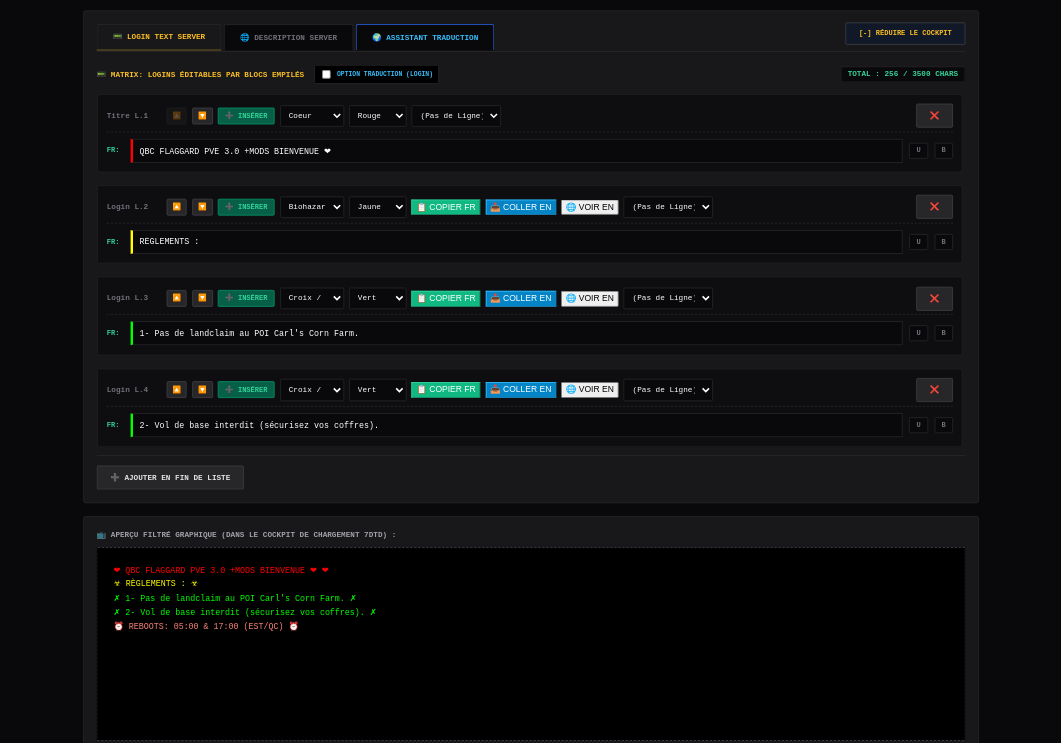
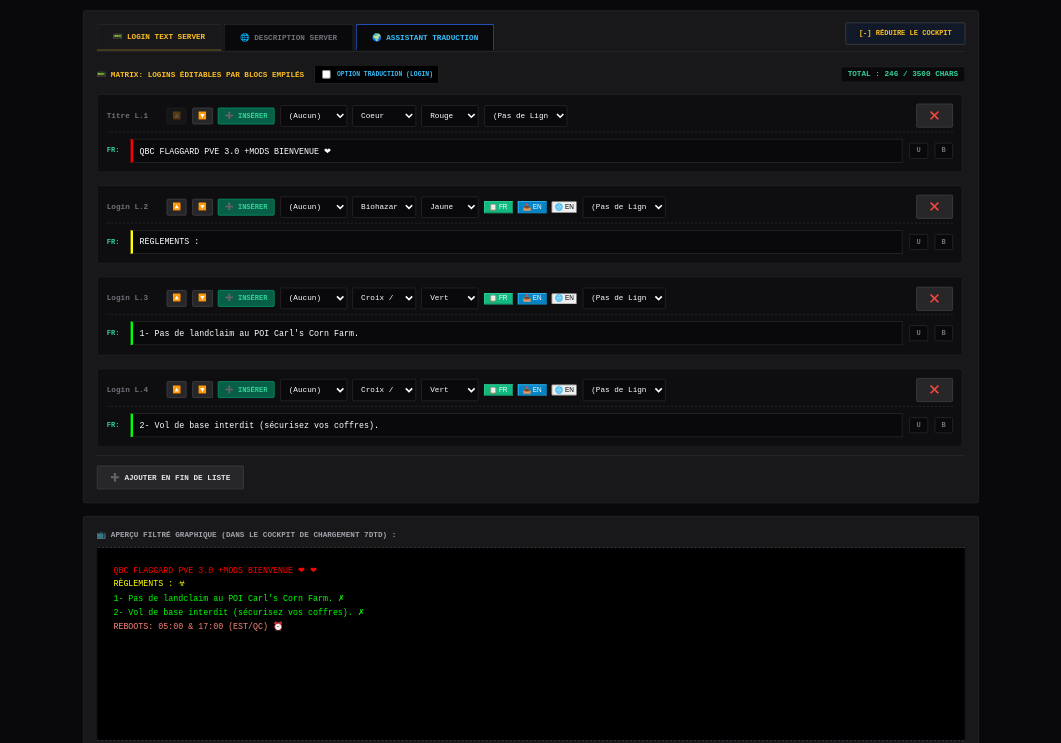
Before and after one commit to LaTrouTe11/7DTD-LOGIN-DESC-SIMUL, a plain HTML site: page index.html in a window 1280 px wide. Shown: the part 64-807 px from the top of the page, without its empty margins (109-1170 px from the left). Drawn offline with Linux system fonts and the light colour scheme.

Commit message:
Add files via upload

```diff
--- a/script.js
+++ b/script.js
@@ -11,21 +11,21 @@ let qbcDatabase = {
     '7dtd_core': {
         name: "QBC FLAGGARD PVE 3.0 (CORE)",
         loginLines: [
-            { symbol: "❤", text: "QBC FLAGGARD PVE 3.0 +MODS BIENVENUE ❤", text_en: "", color: "ff0000", border_style: "none", show_english: false, style_fr: {u:false,b:false}, style_en: {u:false,b:false} },
-            { symbol: "☣", text: "RÈGLEMENTS :", text_en: "", color: "ffff00", border_style: "none", show_english: false, style_fr: {u:false,b:false}, style_en: {u:false,b:false} },
-            { symbol: "✗", text: "1- Pas de landclaim au POI Carl's Corn Farm.", text_en: "", color: "00ff00", border_style: "none", show_english: false, style_fr: {u:false,b:false}, style_en: {u:false,b:false} },
-            { symbol: "✗", text: "2- Vol de base interdit (sécurisez vos coffres).", text_en: "", color: "00ff00", border_style: "none", show_english: false, style_fr: {u:false,b:false}, style_en: {u:false,b:false} },
-            { symbol: "⏰", text: "REBOOTS: 05:00 & 17:00 (EST/QC)", text_en: "", color: "F88379", border_style: "none", show_english: false, style_fr: {u:false,b:false}, style_en: {u:false,b:false} }
+            { symbol: "❤", symbol_start: "", text: "QBC FLAGGARD PVE 3.0 +MODS BIENVENUE ❤", text_en: "", color: "ff0000", border_style: "none", show_english: false, style_fr: {u:false,b:false}, style_en: {u:false,b:false} },
+            { symbol: "☣", symbol_start: "", text: "RÈGLEMENTS :", text_en: "", color: "ffff00", border_style: "none", show_english: false, style_fr: {u:false,b:false}, style_en: {u:false,b:false} },
+            { symbol: "✗", symbol_start: "", text: "1- Pas de landclaim au POI Carl's Corn Farm.", text_en: "", color: "00ff00", border_style: "none", show_english: false, style_fr: {u:false,b:false}, style_en: {u:false,b:false} },
+            { symbol: "✗", symbol_start: "", text: "2- Vol de base interdit (sécurisez vos coffres).", text_en: "", color: "00ff00", border_style: "none", show_english: false, style_fr: {u:false,b:false}, style_en: {u:false,b:false} },
+            { symbol: "⏰", symbol_start: "", text: "REBOOTS: 05:00 & 17:00 (EST/QC)", text_en: "", color: "F88379", border_style: "none", show_english: false, style_fr: {u:false,b:false}, style_en: {u:false,b:false} }
         ],
         descLines: [
-            { symbol: "•", text: "Bienvenue sur l'infrastructure de Varennes.", text_en: "", color: "00ff00", border_style: "none", show_english: false, style_fr: {u:false,b:false}, style_en: {u:false,b:false} },
-            { symbol: "•", text: "Serveur PvE québécois haute performance.", text_en: "", color: "ffffff", border_style: "none", show_english: false, style_fr: {u:false,b:false}, style_en: {u:false,b:false} }
+            { symbol: "•", symbol_start: "", text: "Bienvenue sur l'infrastructure de Varennes.", text_en: "", color: "00ff00", border_style: "none", show_english: false, style_fr: {u:false,b:false}, style_en: {u:false,b:false} },
+            { symbol: "•", symbol_start: "", text: "Serveur PvE québécois haute performance.", text_en: "", color: "ffffff", border_style: "none", show_english: false, style_fr: {u:false,b:false}, style_en: {u:false,b:false} }
         ]
     },
     '7dtd_projectz': {
         name: "QBC FLAGGARD PROJECTZ 3.0",
-        loginLines: [{ symbol: "❤", text: "QBC FLAGGARD ProjectZ 3.0 +MODS ❤", text_en: "", color: "ff0000", border_style: "none", show_english: false, style_fr: {u:false,b:false}, style_en: {u:false,b:false} }],
-        descLines: [{ symbol: "🤖", text: "Gestion ProjectZ 3.0 par les GMs.", text_en: "", color: "ffffff", border_style: "none", show_english: false, style_fr: {u:false,b:false}, style_en: {u:false,b:false} }]
+        loginLines: [{ symbol: "❤", symbol_start: "", text: "QBC FLAGGARD ProjectZ 3.0 +MODS ❤", text_en: "", color: "ff0000", border_style: "none", show_english: false, style_fr: {u:false,b:false}, style_en: {u:false,b:false} }],
+        descLines: [{ symbol: "🤖", symbol_start: "", text: "Gestion ProjectZ 3.0 par les GMs.", text_en: "", color: "ffffff", border_style: "none", show_english: false, style_fr: {u:false,b:false}, style_en: {u:false,b:false} }]
     }
 };
 
@@ -142,7 +142,7 @@ function moveLine(isDesc, i, d) {
 
 function insertLineAt(isDesc, i) {
     const list = isDesc ? qbcDatabase[activeServerId].descLines : qbcDatabase[activeServerId].loginLines;
-    list.splice(i, 0, { symbol: "•", text: "MESSAGE ÉDITABLE", text_en: "", color: "ffffff", border_style: "none", show_english: false, style_fr: {u:false,b:false}, style_en: {u:false,b:false} });
+    list.splice(i, 0, { symbol: "•", symbol_start: "", text: "MESSAGE ÉDITABLE", text_en: "", color: "ffffff", border_style: "none", show_english: false, style_fr: {u:false,b:false}, style_en: {u:false,b:false} });
     if (isDesc) renderDescFormLines(); else renderFormLines();
 }
 
@@ -156,10 +156,18 @@ function toggleLineStyle(isDesc, i, lang, k) {
 function createNewServerInstance() {
     const n = prompt("NOM SERVEUR :"); if (!n || n.trim() === "") return;
     const id = "7dtd_" + Math.random().toString(36).substring(2, 6);
-    qbcDatabase[id] = { name: n.toUpperCase(), loginLines: [{ symbol: "❤", text: "BIENVENUE", text_en: "", color: "ffffff", border_style: "none", show_english: false, style_fr: {u:false,b:false}, style_en: {u:false,b:false} }], descLines: [{ symbol: "•", text: "DESCRIPTION", text_en: "", color: "ffffff", border_style: "none", show_english: false, style_fr: {u:false,b:false}, style_en: {u:false,b:false} }] };
+    qbcDatabase[id] = { name: n.toUpperCase(), loginLines: [{ symbol: "❤", symbol_start: "", text: "BIENVENUE", text_en: "", color: "ffffff", border_style: "none", show_english: false, style_fr: {u:false,b:false}, style_en: {u:false,b:false} }], descLines: [{ symbol: "•", symbol_start: "", text: "DESCRIPTION", text_en: "", color: "ffffff", border_style: "none", show_english: false, style_fr: {u:false,b:false}, style_en: {u:false,b:false} }] };
     const opt = document.createElement('option'); opt.value = id; opt.innerText = n.toUpperCase();
     document.getElementById('serverSelect').appendChild(opt);
     document.getElementById('serverSelect').value = id; changeServerInstance(id);
+}
+
+// ACTION DU MENU DÉROULANT : Enregistrement de l'icône de début indépendante
+function updateLineSymbolStart(isDesc, i, value) {
+    if (isDesc) qbcDatabase[activeServerId].descLines[i].symbol_start = value;
+    else qbcDatabase[activeServerId].loginLines[i].symbol_start = value;
+    saveToLocalStorage();
+    processAndCompileQBC();
 }
 
 function editCurrentServerName() {
@@ -186,12 +194,12 @@ function updateLineSymbol(isDesc, i, v) { if(isDesc) qbcDatabase[activeServerId]
 function updateLineColor(isDesc, i, h) { if(isDesc) qbcDatabase[activeServerId].descLines[i].color = h; else qbcDatabase[activeServerId].loginLines[i].color = h; if(isDesc) renderDescFormLines(); else renderFormLines(); }
 function updateLineTextFR(isDesc, i, v) { if(isDesc) qbcDatabase[activeServerId].descLines[i].text = v; else qbcDatabase[activeServerId].loginLines[i].text = v; saveToLocalStorage(); processAndCompileQBC(); }
 function updateLineTextEN(isDesc, i, v) { if(isDesc) qbcDatabase[activeServerId].descLines[i].text_en = v; else qbcDatabase[activeServerId].loginLines[i].text_en = v; if(v.trim()!=="") { if(isDesc) qbcDatabase[activeServerId].descLines[i].show_english=true; else qbcDatabase[activeServerId].loginLines[i].show_english=true; } saveToLocalStorage(); processAndCompileQBC(); }
-function addNewLine() { qbcDatabase[activeServerId].loginLines.push({ symbol: "•", text: "MESSAGE LOG", text_en: "", color: "ffffff", border_style: "none", show_english: false, style_fr: {u:false,b:false}, style_en: {u:false,b:false} }); saveToLocalStorage(); renderFormLines(); }
+function addNewLine() { qbcDatabase[activeServerId].loginLines.push({ symbol: "•", symbol_start: "", text: "MESSAGE LOG", text_en: "", color: "ffffff", border_style: "none", show_english: false, style_fr: {u:false,b:false}, style_en: {u:false,b:false} }); saveToLocalStorage(); renderFormLines(); }
 function removeLine(i) { if(qbcDatabase[activeServerId].loginLines.length <= 1) return; qbcDatabase[activeServerId].loginLines.splice(i, 1); saveToLocalStorage(); renderFormLines(); }
-function addNewDescLine() { qbcDatabase[activeServerId].descLines.push({ symbol: "•", text: "MESSAGE DESC", text_en: "", color: "ffffff", border_style: "none", show_english: false, style_fr: {u:false,b:false}, style_en: {u:false,b:false} }); saveToLocalStorage(); renderDescFormLines(); }
+function addNewDescLine() { qbcDatabase[activeServerId].descLines.push({ symbol: "•", symbol_start: "", text: "MESSAGE DESC", text_en: "", color: "ffffff", border_style: "none", show_english: false, style_fr: {u:false,b:false}, style_en: {u:false,b:false} }); saveToLocalStorage(); renderDescFormLines(); }
 function removeDescLine(i) { if(qbcDatabase[activeServerId].descLines.length <= 1) return; qbcDatabase[activeServerId].descLines.splice(i, 1); saveToLocalStorage(); renderDescFormLines(); }
 /* ==========================================================================
-   === SCRIPT.JS : BLOC 4 SUR 5 === [ RENDU VISUEL ET ENCODAGE PAYLOAD ] ===
+   === SCRIPT.JS : BLOC 4 SUR 5 — PARTIE A === [ DESSIN DES FORMULAIRES ] ===
    ========================================================================== */
 function buildFormRows(isDesc, currentLines, isGlobalEnglish) {
     const container = document.getElementById(isDesc ? 'descLinesContainer' : 'linesContainer'); container.innerHTML = "";
@@ -201,14 +209,24 @@ function buildFormRows(isDesc, currentLines, isGlobalEnglish) {
         const isEngVisible = line.show_english || isGlobalEnglish;
         div.className = "line-item" + (line.border_style && line.border_style !== "none" ? " has-double-border" : "");
 
+        // Sécurité : Initialise la variable au cas où le fichier JSON importé est ancien
+        if (line.symbol_start === undefined) line.symbol_start = "";
+
+        // NOUVEAU SÉLECTEUR INDÉPENDANT : SYMBOLE AU DÉBUT UNIQUEMENT
+        let symStartSel = `<select class="line-select" style="width:105px;" onchange="updateLineSymbolStart(${isDesc}, ${index}, this.value)">`;
+        symStartSel += `<option value="" disabled style="color:#fbbf24; font-weight:bold;">⭐ Symb. Début :</option>`;
+        symbolPalette.forEach(s => symStartSel += `<option value="${s.char}" ${s.char === line.symbol_start ? "selected" : ""}>${s.name}</option>`); symStartSel += `</select>`;
+
+        // SÉLECTEUR D'ORIGINE : MET MAINTENANT LE SYMBOLE À LA FIN DE LA PHRASE
         let symSel = `<select class="line-select" style="width:100px;" onchange="updateLineSymbol(${isDesc}, ${index}, this.value)">`;
+        symSel += `<option value="" disabled style="color:#38bdf8; font-weight:bold;">⭐ Symb. Fin :</option>`;
         symbolPalette.forEach(s => symSel += `<option value="${s.char}" ${s.char === line.symbol ? "selected" : ""}>${s.name}</option>`); symSel += `</select>`;
 
         let colSel = `<select class="line-select" style="width:90px;" onchange="updateLineColor(${isDesc}, ${index}, this.value)">`;
         colorPalette.forEach(c => colSel += `<option value="${c.hex}" ${c.hex === line.color ? "selected" : ""}>${c.name}</option>`); colSel += `</select>`;
 
         if (!line.border_style) line.border_style = "none";
-        let borderSel = `<select class="line-select" style="width:140px;" onchange="updateLineBorderStyle(${isDesc}, ${index}, this.value)">`;
+        let borderSel = `<select class="line-select" style="width:130px;" onchange="updateLineBorderStyle(${isDesc}, ${index}, this.value)">`;
         borderSel += `<option value="none" ${line.border_style === 'none' ? 'selected' : ''}>(Pas de Ligne)</option>`;
         borderSel += `<option value="double" ${line.border_style === 'double' ? 'selected' : ''}>═ Ligne Double</option>`;
         borderSel += `<option value="single" ${line.border_style === 'single' ? 'selected' : ''}>─ Ligne Simple</option>`;
@@ -228,18 +246,20 @@ function buildFormRows(isDesc, currentLines, isGlobalEnglish) {
 
         let upDis = index === 0 ? "disabled style='opacity:0.3;'" : "", downDis = index === currentLines.length - 1 ? "disabled style='opacity:0.3;'" : "";
 
-        // CORRECTION INTERFACE : Boutons de transfert direct individuels sans icône automatique réseau
+        // AFFICHAGE ULTRA COMPACT DES BOUTONS INDIVIDUELS
         let transBtn = (isDesc || index > 0) ? `
-            <button type="button" class="double-line-btn" style="background:#10b981; border-color:#34d399; color:#fff; padding:3px 6px;" title="Copier le Français de cette ligne" onclick="qbcCopierLigneFrançaise(${isDesc}, ${index})">📋 COPIER FR</button>
-            <button type="button" class="double-line-btn" style="background:#0284c7; border-color:#38bdf8; color:#fff; padding:3px 6px;" title="Coller la Traduction Anglaise ici" onclick="qbcCollerLigneAnglaise(${isDesc}, ${index})">📥 COLLER EN</button>
-            <button type="button" class="double-line-btn ${line.show_english?'active':''}" style="padding:3px 6px;" onclick="toggleLineEnglishIndividual(${isDesc}, ${index})">🌐 VOIR EN</button>
+            <button type="button" class="double-line-btn" style="background:#10b981; border-color:#34d399; color:#fff; padding:2px 4px; font-size:10px; min-width:45px;" title="Copier le Français" onclick="qbcCopierLigneFrançaise(${isDesc}, ${index})">📋 FR</button>
+            <button type="button" class="double-line-btn" style="background:#0284c7; border-color:#38bdf8; color:#fff; padding:2px 4px; font-size:10px; min-width:45px;" title="Coller l'Anglais" onclick="qbcCollerLigneAnglaise(${isDesc}, ${index})">📥 EN</button>
+            <button type="button" class="double-line-btn ${line.show_english?'active':''}" style="padding:2px 4px; font-size:10px;" onclick="toggleLineEnglishIndividual(${isDesc}, ${index})">🌐 EN</button>
         ` : "";
 
-        div.innerHTML = `<div class="line-controls"><span class="line-number">${isDesc ? "Web L." + (index+1) : (index === 0 ? "Titre L.1" : "Login L." + (index+1))}</span><button type="button" class="order-btn" ${upDis} onclick="moveLine(${isDesc}, ${index}, -1)">🔼</button><button type="button" class="order-btn" ${downDis} onclick="moveLine(${isDesc}, ${index}, 1)">🔽</button><button type="button" class="btn-insert-here" onclick="insertLineAt(${isDesc}, ${index + 1})">➕ INSÉRER</button>${symSel} ${colSel} ${transBtn} ${borderSel}<button type="button" class="btn-action" style="color:#f87171; margin-left:auto;" onclick="${isDesc?'removeDescLine':'removeLine'}(${index})">❌</button></div><div class="line-inputs-block"><div class="input-row" style="display:flex; width:100%; align-items:center;"><span style="font-size:11px; color:#34d399; width:30px; font-weight:bold;">FR:</span><input type="text" class="input-line" style="border-left:4px solid #${line.color}; flex-grow:1;" value="${line.text}" oninput="updateLineTextFR(${isDesc}, ${index}, this.value)" placeholder="Saisissez le texte..." />${toolsFR}</div>${enRow}</div>`;
+        div.innerHTML = `<div class="line-controls"><span class="line-number">${isDesc ? "Web L." + (index+1) : (index === 0 ? "Titre L.1" : "Login L." + (index+1))}</span><button type="button" class="order-btn" ${upDis} onclick="moveLine(${isDesc}, ${index}, -1)">🔼</button><button type="button" class="order-btn" ${downDis} onclick="moveLine(${isDesc}, ${index}, 1)">🔽</button><button type="button" class="btn-insert-here" onclick="insertLineAt(${isDesc}, ${index + 1})">➕ INSÉRER</button>${symStartSel} ${symSel} ${colSel} ${transBtn} ${borderSel}<button type="button" class="btn-action" style="color:#f87171; margin-left:auto;" onclick="${isDesc?'removeDescLine':'removeLine'}(${index})">❌</button></div><div class="line-inputs-block"><div class="input-row" style="display:flex; width:100%; align-items:center;"><span style="font-size:11px; color:#34d399; width:30px; font-weight:bold;">FR:</span><input type="text" class="input-line" style="border-left:4px solid #${line.color}; flex-grow:1;" value="${line.text}" oninput="updateLineTextFR(${isDesc}, ${index}, this.value)" placeholder="Saisissez le texte..." />${toolsFR}</div>${enRow}</div>`;
         container.appendChild(div);
     }); processAndCompileQBC();
 }
-
+/* ==========================================================================
+   === SCRIPT.JS : BLOC 4 SUR 5 — PARTIE B === [ ENCODAGE DU PAYLOAD 7DTD ] ===
+   ========================================================================== */
 function renderFormLines() {
     const toggleEl = document.getElementById('loginEnglishToggle');
     const isGlobalEng = toggleEl ? toggleEl.checked : false;
@@ -266,12 +286,20 @@ function processAndCompileQBC() {
 
     currentLines.forEach((line, index) => {
         let textFR = line.text ? line.text.trim() : ""; let textEN = line.text_en ? line.text_en.trim() : "";
-        let fullFR = textFR; if (line.symbol && line.symbol.trim() !== "") fullFR = line.symbol + " " + textFR + " " + line.symbol;
+        if (line.symbol_start === undefined) line.symbol_start = "";
+
+        // --- COMPILATION DU BLOC FRANÇAIS (Début distinct + Fin d'origine) ---
+        let fullFR = textFR;
+        if (line.symbol_start && line.symbol_start.trim() !== "") fullFR = line.symbol_start + " " + fullFR;
+        if (line.symbol && line.symbol.trim() !== "") fullFR = fullFR + " " + line.symbol;
         if(line.style_fr?.u) fullFR = "[u]" + fullFR + "[/u]"; if(line.style_fr?.b) fullFR = "[b]" + fullFR + "[/b]";
         let chunkFR = "[" + line.color + "]" + fullFR + "[-]"; const isEnglishActive = line.show_english || isGlobalEnglish;
 
+        // --- COMPILATION DU BLOC ANGLAIS (Début distinct + Fin d'origine) ---
         if (isEnglishActive && textEN !== "" && !(isLogin && index === 0)) {
-            let fullEN = textEN; if (line.symbol && line.symbol.trim() !== "") fullEN = line.symbol + " " + textEN + " " + line.symbol;
+            let fullEN = textEN;
+            if (line.symbol_start && line.symbol_start.trim() !== "") fullEN = line.symbol_start + " " + fullEN;
+            if (line.symbol && line.symbol.trim() !== "") fullEN = fullEN + " " + line.symbol;
             if(line.style_en?.u) fullEN = "[u]" + fullEN + "[/u]"; if(line.style_en?.b) fullEN = "[b]" + fullEN + "[/b]";
             masterPayload += chunkFR + " | [" + line.color + "]" + fullEN + "[-]";
         } else { masterPayload += chunkFR; }
```
Also changed, not shown: index.html (+3 -1 lines).
